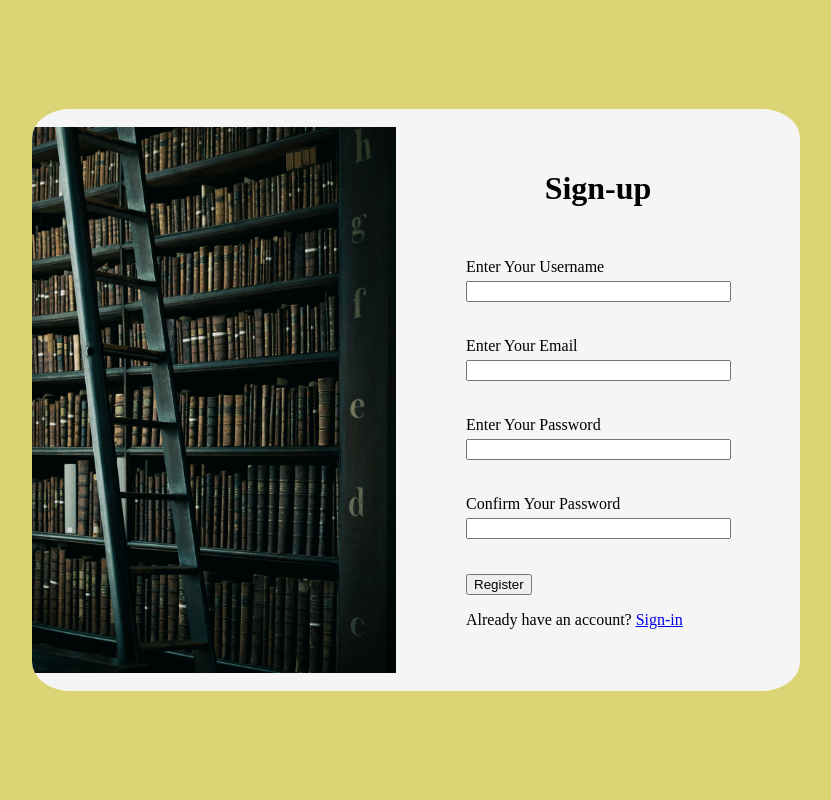
After one commit to Firasdiciassette/Booksters, a Node server app: page /register in a window 1280 px wide. The commit adds this page. Shown: the whole page, without its empty margins (224-1055 px from the left). Run offline with Node 20, Linux system fonts and the light colour scheme; some libraries are stand-ins or nearby versions.

Commit message:
flash connect
inserted some error message when registring

```diff
--- a/index.js
+++ b/index.js
@@ -3,10 +3,13 @@
 const express = require('express');
 const path = require('path');
 const bodyParser = require('body-parser');
+const session = require('express-session');
 const passport = require('passport');
-const LocalStrategy = require('passport-local').Strategy;
-const session = require('express-session');
+const initializePassport = require('./public/javascripts/passport-config');
 const sqlite3 = require('sqlite3').verbose();
+const UserDAO = require('./dao/user-dao');
+const bcrypt = require('bcrypt');
+const flash = require('connect-flash');
 const app = express();
 const port = 3000;
 
@@ -15,56 +18,93 @@ app.set('view engine', 'ejs');
 // Serve all static files from the "public" directory
 app.use(express.static(path.join(__dirname, 'public')));
 app.use(bodyParser.urlencoded({ extended: true }));
+
+// Database connection to local file
+const db = new sqlite3.Database('./booksters.db', sqlite3.OPEN_READWRITE, (err) => {
+  if (err) {
+    console.log("Error occurred - " + err.message + err.name);
+  } else {
+    console.log("Database Connected!");
+  }
+});
+
+const userDAO = new UserDAO(db);
+
+// Middleware
 app.use(session({
-  secret: 'yourSecretKey',
+  secret: 'revolution',
   resave: false,
-  saveUninitialized: true
+  saveUninitialized: false
 }));
+
+app.use(flash());
+
+// Global variables for flash messages
+app.use((req, res, next) => {
+  res.locals.success_msg = req.flash('success_msg');
+  res.locals.error_msg = req.flash('error_msg');
+  res.locals.error = req.flash('error');
+  next();
+});
+
+// Initialize Passport
+initializePassport(passport, userDAO);
+
 app.use(passport.initialize());
 app.use(passport.session());
 
-const db = new sqlite3.Database('booksters.db');
-
-// Middleware
-/* Passport (not using this yet)
-passport.use(new LocalStrategy(
-  function(username, password, done) {
-    if (username === 'admin' && password === 'password') {
-      return done(null, { id: 1, username: 'admin' });
-    } else {
-      return done(null, false, { message: 'Invalid credentials' });
-    }
-  }
-));
-
-passport.serializeUser(function(user, done) {
-  done(null, user.id);
-});
-
-passport.deserializeUser(function(id, done) {
-  done(null, { id: 1, username: 'admin' });
-});
-*/
-
-// Routes definition, dynamic rendering
-
+// Routes definition and dynamic rendering
 app.get('/', (req, res) => {
-  res.render('index');
+  res.render('index.ejs'); // Check if the extension is actually needed
 });
 
 app.get('/login', (req, res) => {
-  res.render('login');
+  res.render('login.ejs');
 });
 
 app.post('/login',
   passport.authenticate('local', {
     successRedirect: '/',
-    failureRedirect: '/login'
+    failureRedirect: '/login',
+    failureFlash: true,
   })
 );
 
+app.get('/register', (req, res) => {
+  res.render('register.ejs');
+});
 
-// Server activation
+app.post('/register', async (req, res) => {
+  try {
+    const { username, email, password, confirmPassword } = req.body;
+
+    if (password !== confirmPassword) {
+      req.flash('error_msg', 'Passwords do not match.');
+      //return res.redirect('/register'); no need for redirection
+    }
+
+    const hashedPassword = await bcrypt.hash(password, 10);
+
+    userDAO.createUser({ username, email, password: hashedPassword })
+      .then(() => {
+        req.flash('success_msg', 'You are now registered and can log in.');
+        res.redirect('/login');
+      })
+      .catch((err) => {
+        console.error('Error registering user:', err.message);
+        req.flash('error_msg', '\nRegistration failed. Please try again.');
+        res.redirect('/register');
+      });
+  } catch (error) {
+    console.error('Registration error:', error);
+    req.flash('error_msg', 'An error occurred. Please try again.');
+    res.redirect('/register');
+  }
+});
+
+
+
+// Server booting
 app.listen(port, () => {
-  console.log(`Example app listening on port ${port}`);
+  console.log(`Server is running on port ${port}`);
 });
--- a/package.json
+++ b/package.json
@@ -11,7 +11,9 @@
   "author": "Firas Tabai",
   "license": "ISC",
   "dependencies": {
+    "bcrypt": "^5.1.1",
     "body-parser": "^1.20.3",
+    "connect-flash": "^0.1.1",
     "ejs": "^3.1.10",
     "express": "^4.21.0",
     "express-session": "^1.18.0",
--- a/public/css/login-style.css
+++ b/public/css/login-style.css
@@ -39,7 +39,7 @@ ul {
 }
 
 li {
-    padding: 10%;
+    padding: 10px;
 }
 
 /* left box */
--- a/public/javascripts/form-validation.js
+++ b/public/javascripts/form-validation.js
@@ -1,22 +1,27 @@
 "use strict";
-/* Note that unless you use a framework that takes care of this for you,
-you’ll also need to wrap that in the DOMContentLoaded event callback,
-so your event handler is attached to the DOM element after the DOM has been loaded
-(otherwise it might be attached before, end it ends up failing to work): */
 document.addEventListener('DOMContentLoaded', () => {
     const username = document.getElementById('username');
     const password = document.getElementById('password');
-    const form = document.getElementById('login-form');
+    const email = document.getElementById('email');
+    const confirmPassword = document.getElementById('confirm-password');
+    const loginForm = document.getElementById('login-form');
+    const registerForm = document.getElementById('register-form');
 
+    if (loginForm) {
+        loginForm.addEventListener('submit', e => {
+            e.preventDefault();
+            if (validateLogin()) {
+                loginForm.submit();
+            }
+        });
+    }
 
-    if (form) {
-        form.addEventListener('submit', e => {
+    if (registerForm) {
+        registerForm.addEventListener('submit', e => {
             e.preventDefault();
-            // alert('form submit event!');
-            if(validateInput()){
-                form.submit();
+            if (validateRegistration()) {
+                registerForm.submit();
             }
-
         });
     }
 
@@ -38,25 +43,82 @@ document.addEventListener('DOMContentLoaded', () => {
         inputControl.classList.remove('error');
     }
 
-    const validateInput = () => {
+    const validateLogin = () => {
         const usernameValue = username.value.trim();
         const passValue = password.value.trim();
+        let isValid = true;
 
         if (usernameValue === '') {
-            setError(username, "Username/Email is required.");
-        } else if (!isValidEmail(usernameValue) && !isValidUsername(usernameValue)) {
-            setError(username, "Enter a valid email or username");
+            setError(username, "Username is required.");
+            isValid = false;
+        } else if (!isValidUsername(usernameValue)) {
+            setError(username, "Enter a valid username.");
+            isValid = false;
         } else {
             setSuccess(username);
         }
 
         if (passValue === '') {
             setError(password, 'Password is required.');
+            isValid = false;
         } else if (passValue.length < 8) {
             setError(password, 'Password must be at least 8 characters.');
+            isValid = false;
         } else {
             setSuccess(password);
         }
+
+        return isValid;
+    }
+
+    const validateRegistration = () => {
+        const usernameValue = username.value.trim();
+        const emailValue = email.value.trim();
+        const passValue = password.value.trim();
+        const confirmPassValue = confirmPassword.value.trim();
+        let isValid = true;
+
+        if (usernameValue === '') {
+            setError(username, "Username is required.");
+            isValid = false;
+        } else if (!isValidUsername(usernameValue)) {
+            setError(username, "Enter a valid username.");
+            isValid = false;
+        } else {
+            setSuccess(username);
+        }
+
+        if (emailValue === '') {
+            setError(email, "Email is required.");
+            isValid = false;
+        } else if (!isValidEmail(emailValue)) {
+            setError(email, "Enter a valid email.");
+            isValid = false;
+        } else {
+            setSuccess(email);
+        }
+
+        if (passValue === '') {
+            setError(password, 'Password is required.');
+            isValid = false;
+        } else if (passValue.length < 8) {
+            setError(password, 'Password must be at least 8 characters.');
+            isValid = false;
+        } else {
+            setSuccess(password);
+        }
+
+        if (confirmPassValue === '') {
+            setError(confirmPassword, 'Please confirm your password.');
+            isValid = false;
+        } else if (confirmPassValue !== passValue) {
+            setError(confirmPassword, 'Passwords do not match.');
+            isValid = false;
+        } else {
+            setSuccess(confirmPassword);
+        }
+
+        return isValid;
     }
 
     const isValidEmail = email => {
--- /dev/null
+++ b/public/javascripts/passport-config.js
@@ -0,0 +1,32 @@
+//const userDAO = require('/dao/user-dao');
+const LocalStrategy = require('passport-local').Strategy;
+const bcrypt = require('bcrypt');
+
+function initialize(passport, userDAO) {
+  passport.use(new LocalStrategy(
+    function(username, password, done) {
+      userDAO.findUserByUsername(username).then(user => {
+        if (!user) {
+          return done(null, false, { message: 'Invalid username' });
+        }
+        bcrypt.compare(password, user.password, (err, result) => {
+          if (err) return done(err);
+          if (result) {
+            return done(null, user);
+          } else {
+            return done(null, false, { message: 'Invalid password' });
+          }
+        });
+      }).catch(err => done(err));
+    }
+  ));
+
+  passport.serializeUser((user, done) => done(null, user.id));
+  passport.deserializeUser((id, done) => {
+    userDAO.findUserById(id).then(user => {
+      done(null, user);
+    }).catch(err => done(err));
+  });
+}
+
+module.exports = initialize;
--- /dev/null
+++ b/views/register.ejs
@@ -0,0 +1,63 @@
+<!-- src/views/register.ejs -->
+<!DOCTYPE html>
+<html lang="en-US">
+<head>
+  <meta charset="utf-8">
+  <meta name="viewport" content="width=device-width, initial-scale=1">
+  <link rel="stylesheet" type="text/css" href="css/login-style.css">
+  <title>Register | Booksters</title>
+</head>
+<body>
+  <div class="login-box">
+    <div class="image-box">
+      <img src="/images/login-bookshelf.jpg" alt="Scaffali di libri e scale">
+    </div>
+    <div class="inner-login-box">
+      <h1>Sign-up</h1>
+      <% if (error_msg) { %>
+        <div class="alert alert-danger"><%= error_msg %></div>
+      <% } %>
+      <% if (success_msg) { %>
+        <div class="alert alert-success"><%= success_msg %></div>
+      <% } %>
+      <form id="register-form" action="/register" method="POST">
+        <ul>
+          <li>
+            <label for="username">Enter Your Username</label>
+            <div class="input-control">
+              <input type="text" id="username" name="username" size="30" required>
+              <div class="error"></div>
+            </div>
+          </li>
+          <li>
+            <label for="email">Enter Your Email</label>
+            <div class="input-control">
+              <input type="email" id="email" name="email" size="30" required>
+              <div class="error"></div>
+            </div>
+          </li>
+          <li>
+            <label for="password">Enter Your Password</label>
+            <div class="input-control">
+              <input type="password" id="password" name="password" size="30" required>
+              <div class="error"></div>
+            </div>
+          </li>
+          <li>
+            <label for="confirm-password">Confirm Your Password</label>
+            <div class="input-control">
+              <input type="password" id="confirm-password" name="confirm-password" size="30" required>
+              <div class="error"></div>
+            </div>
+          </li>
+          <li>
+            <button type="submit">Register</button>
+            <p>Already have an account? <a href="/login">Sign-in</a></p>
+          </li>
+        </ul>
+      </form>
+    </div>
+  </div>
+  <script src="/public/javascripts/form-validation.js" defer></script>
+</body>
+</html>
```
Also changed, not shown: app.js (deleted, +0 -32 lines), dao/user-dao.js (added, +46 -0 lines), views/login.ejs (+4 -4 lines), booksters.db, 2 other files.
